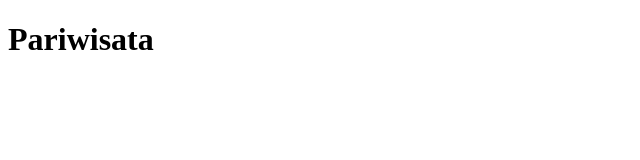
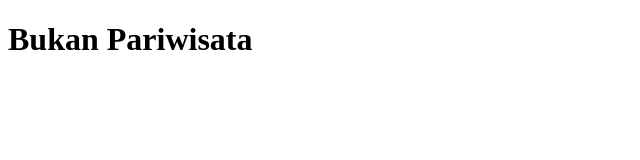
Before and after one commit to seizen07/yangbenerajagit, a plain HTML site: page index.html in a window 1280 px wide. Shown: the whole page, without its empty margins (0-640 px from the left). Drawn offline with Linux system fonts and the light colour scheme.

Commit message:
tambahin beberapa detail di h1 (B)

```diff
--- a/index.html
+++ b/index.html
@@ -6,6 +6,6 @@
     <title>Document</title>
   </head>
   <body>
-    <h1>Pariwisata</h1>
+    <h1 class="tempat">Bukan Pariwisata</h1>
   </body>
 </html>
```
